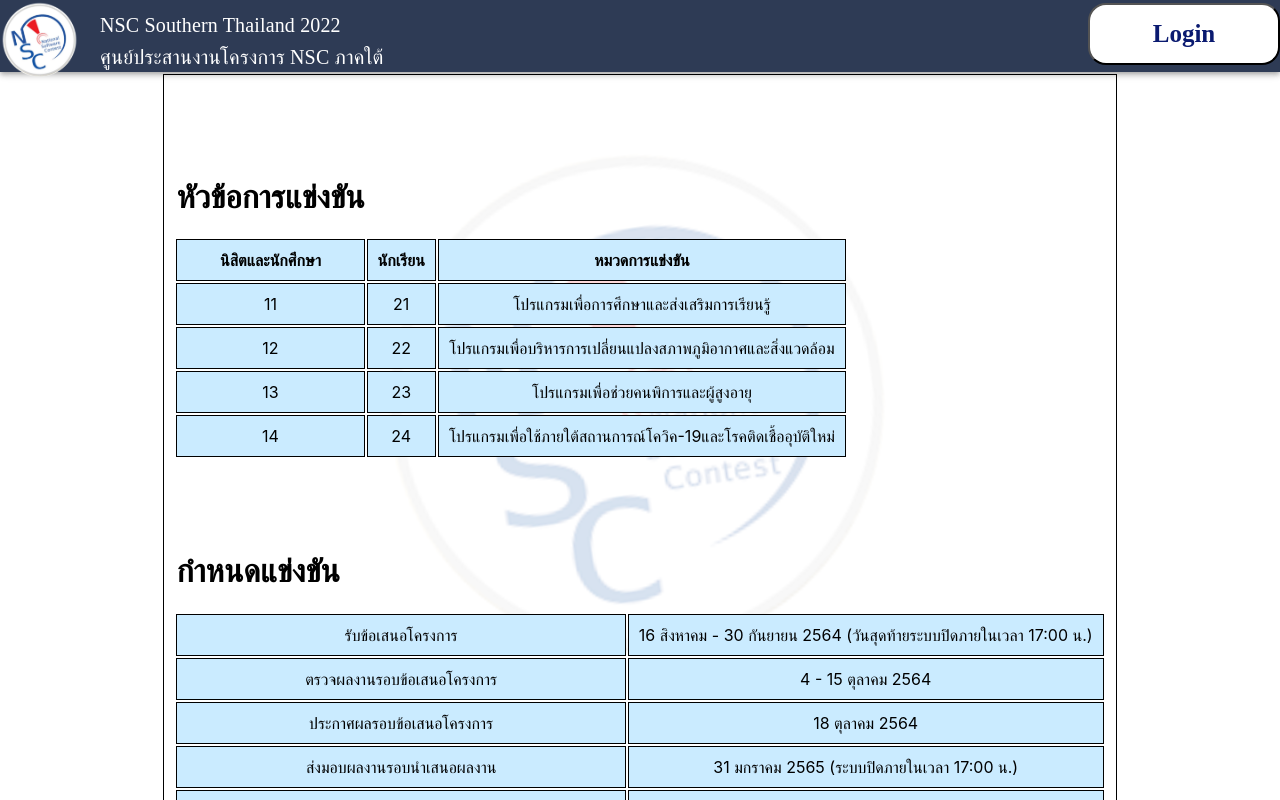
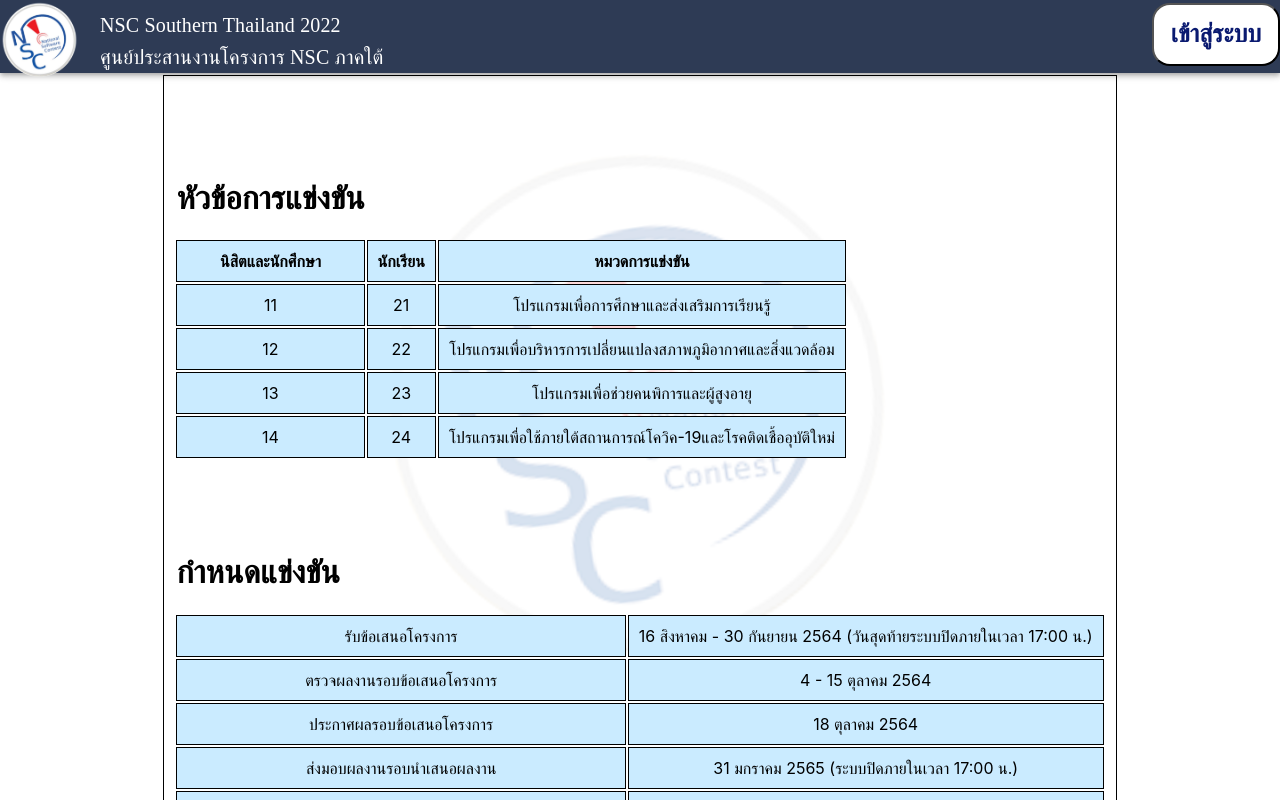
Before and after one commit to chanathipsukphonsawan/nscproject, a React (Create React App) app in the folder client/: page / in a window 1280 px wide. Shown: the top 800 px of the page. Built offline with nearby package versions, Linux system fonts and the light colour scheme.

Commit message:
Language Changing

```diff
--- a/client/src/component/Custom/custom.css
+++ b/client/src/component/Custom/custom.css
@@ -21,11 +21,11 @@
     margin: 0px;
     padding: 15px;
     border-radius: 18px;
-    width: 15%;
-    height: 100%;
+    width: 10%;
+    height: 10%;
     font-size: 25px;
     font-weight: bold;
-    font-family: Montserrat;
+    font-family: Sukhumvit Set;
     opacity: 1;
     transition: background-color 0.6s ease-in-out, color 0.3s ease-in-out;
 }
--- a/client/src/component/Custom/custom.js
+++ b/client/src/component/Custom/custom.js
@@ -41,7 +41,7 @@ const Loginbar =() =>{
                                     </Typography>
                                     <div className="button-container">
                                         <Button className="login-button" color="inherit" justify-items onClick={() => navigate("/login/")}>
-                                            Login
+                                            เข้าสู่ระบบ
                                         </Button>
                                     </div>
                             </div>
```
